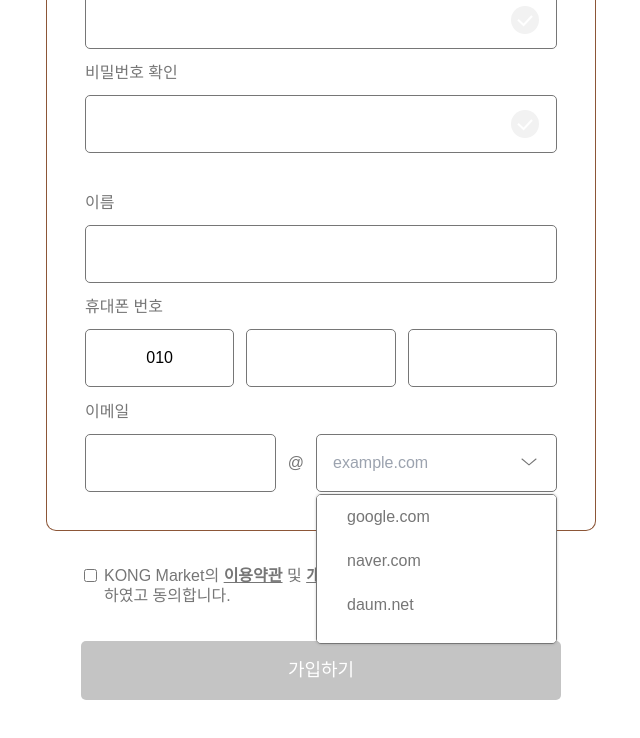
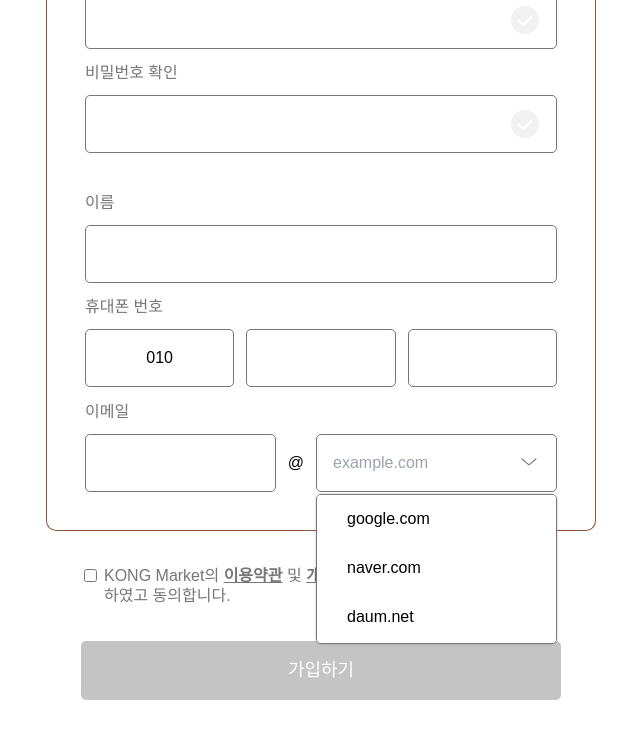
Before and after one commit to ming-Jo/KONG-Market, a React (Vite) app: page /signup in a window 1280 px wide. Both pictures are taken after a click on the button 848 px from the left and 965 px from the top of the page. Shown: the part 504-1242 px from the top of the page, without its empty margins (319-959 px from the left). Built offline with nearby package versions, Linux system fonts and the light colour scheme; a web font is replaced by a local one.

Commit message:
🎨 Design : email form 디테일 수정
- #5 #15
- input 텍스트 컬러 블랙으로 수정 / label 텍스트 컬러만 gray로 적용
- 도메인 선택 모달 item padding 값 수정

```diff
--- a/src/components/input/SignupEmailInput.tsx
+++ b/src/components/input/SignupEmailInput.tsx
@@ -45,8 +45,10 @@ const EmailInput = ({ ...props }: EmailInputProps) => {
   }, [toggle]);
 
   return (
-    <div className="mt-5 text-dark-gray">
-      <label htmlFor="email">이메일</label>
+    <div className="mt-5">
+      <label htmlFor="email" className="text-dark-gray">
+        이메일
+      </label>
       <div className="flex gap-[1.2rem] text-[1.6rem] mt-4 items-center">
         <CommonInput
           type="text"
--- a/src/components/selectBox/SelectBox.tsx
+++ b/src/components/selectBox/SelectBox.tsx
@@ -15,7 +15,11 @@ interface SelectBoxProps {
 const SelectItem = ({ ...props }: SelectItemProps) => {
   return (
     <li>
-      <button type="button" className="w-full px-12 py-4 text-left hover:bg-light-choco" onClick={props.onclick}>
+      <button
+        type="button"
+        className="w-full px-12 py-5 text-left hover:bg-light-choco"
+        onClick={props.onclick}
+      >
         {props.children}
       </button>
     </li>
```
